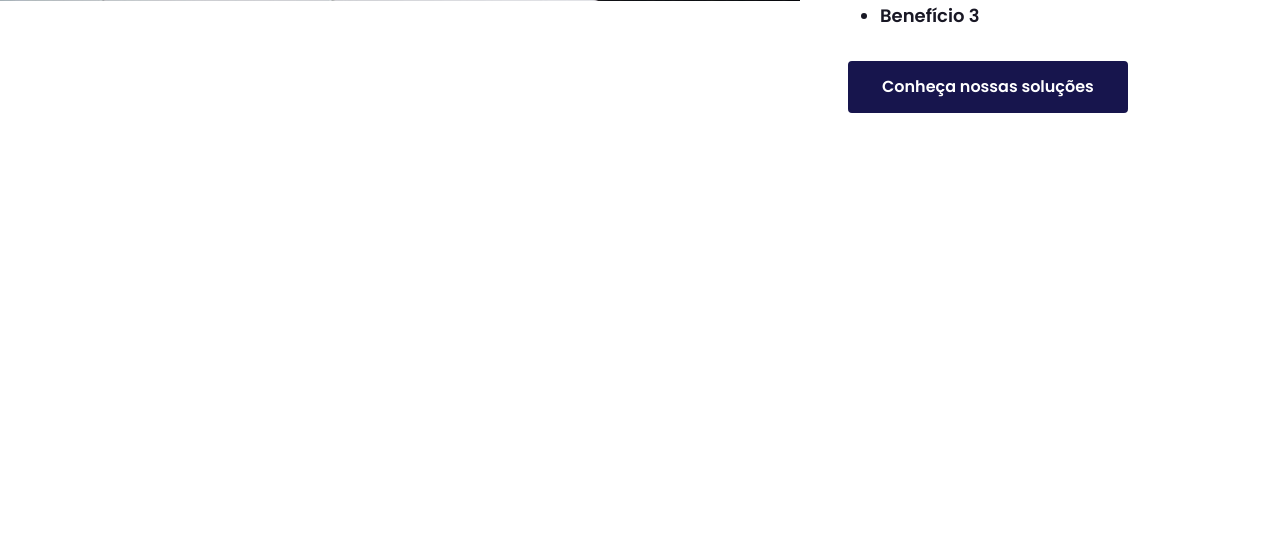
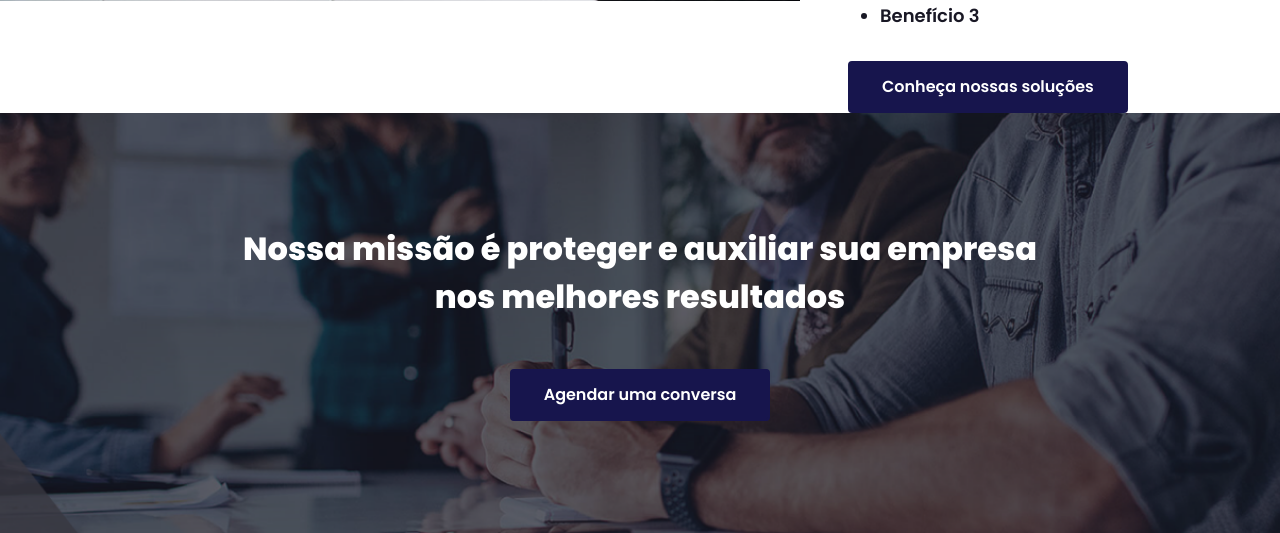
Before and after one commit to prmacedo/FEA, a PHP site: page / in a window 1280 px wide; the page is wider, and only the part inside the window is pictured. Shown: the part 2844-3377 px from the top of that part. Before the commit the page ends 2957 px from the top of that part, so only its background shows below. Run offline with PHP 8.4, Linux system fonts and the light colour scheme.

Commit message:
add banner-2

```diff
--- a/css/index.css
+++ b/css/index.css
@@ -142,10 +142,6 @@
 }
 
 /* Why Us? */
-#why-us {
-  min-height: 100vh;
-}
-
 #why-us .my-container {
   display: flex;
   align-items: center;
@@ -191,6 +187,21 @@
   margin-bottom: 1rem;
 }
 
+#banner-2 {
+  background-image: url('../assets/img/banner-2.png');
+  background-repeat: no-repeat;
+  background-size: cover;
+  background-position: center;
+
+  padding: 7rem 0;
+}
+
+#banner-2 p {
+  color: var(--text-white);
+  font-weight: 800;
+  font-size: 2rem;
+  max-width: 38ch;
+}
 /* Responsivo */
 @media (max-width: 992px) {
   #banner {
--- a/index.php
+++ b/index.php
@@ -139,6 +139,16 @@
       </div>
     </div>
 
+    <div id="banner-2">
+      <div class="container">
+        <p class="text-center m-auto">Nossa missão é proteger e auxiliar sua empresa nos melhores resultados</p>
+
+        <div class="text-center mt-5">
+          <a href="#" class="btn btn-primary-blue" target="_blank" rel="noopener noreferrer">Agendar uma conversa</a>
+        </div>
+      </div>
+    </div>
+
   </main>
 
   <script src="https://cdn.jsdelivr.net/npm/bootstrap@5.1.3/dist/js/bootstrap.bundle.min.js" integrity="sha384-ka7Sk0Gln4gmtz2MlQnikT1wXgYsOg+OMhuP+IlRH9sENBO0LRn5q+8nbTov4+1p" crossorigin="anonymous"></script>
```
Also changed, not shown: assets/img/banner-2.png (renamed from assets/img/Imagem faixa de banner.png).
